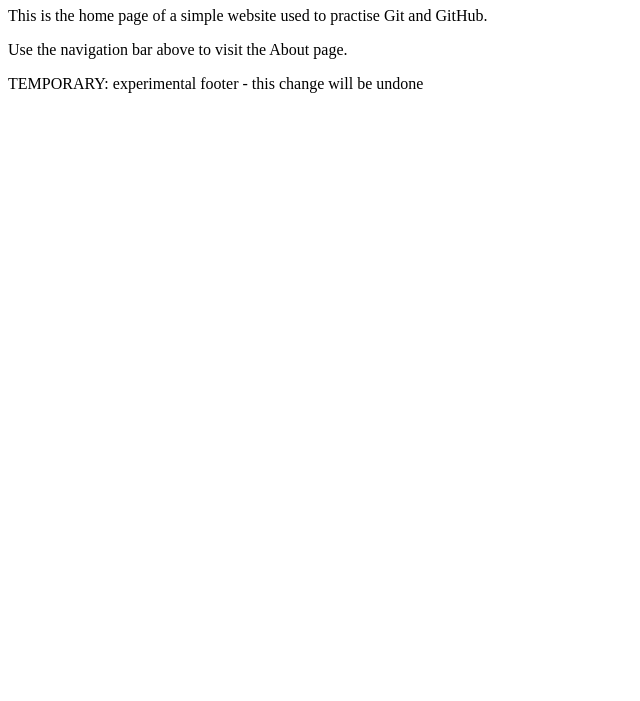
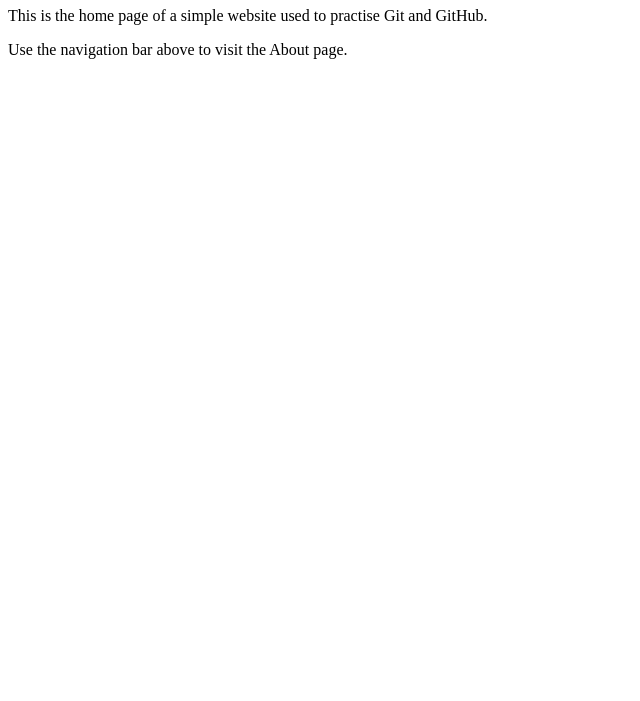
Before and after one commit to arju-prog/git-workflow-assignment, a plain HTML site: page index.html in a window 1280 px wide. Shown: the part 99-800 px from the top of the page, without its empty margins (0-640 px from the left). Drawn offline with Linux system fonts and the light colour scheme.

Commit message:
Revert "Add experimental footer to index.html (to be undone)"
This reverts commit 82380fbb4c1db1391901e6e13705be3d5f685edb.

```diff
--- a/index.html
+++ b/index.html
@@ -12,6 +12,5 @@
   <h1>Welcome to the Git Workflow Demo</h1>
   <p>This is the home page of a simple website used to practise Git and GitHub.</p>
   <p>Use the navigation bar above to visit the About page.</p>
-  <footer>TEMPORARY: experimental footer - this change will be undone</footer>
 </body>
 </html>
```
